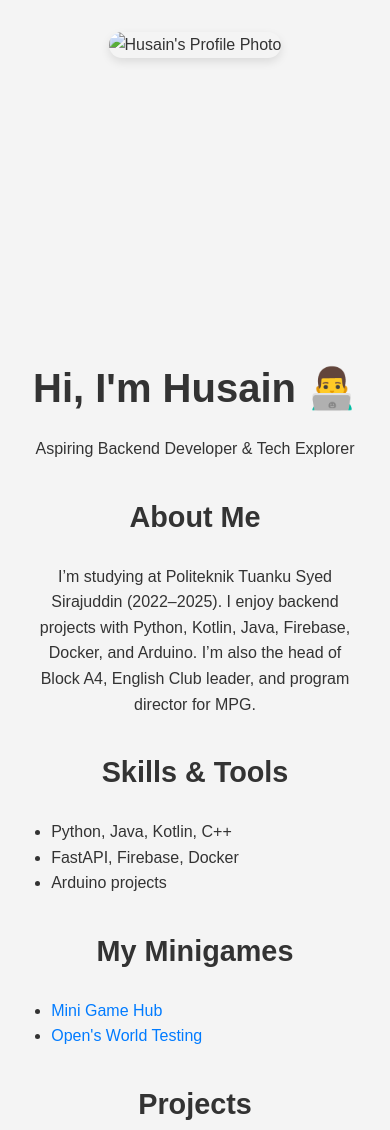
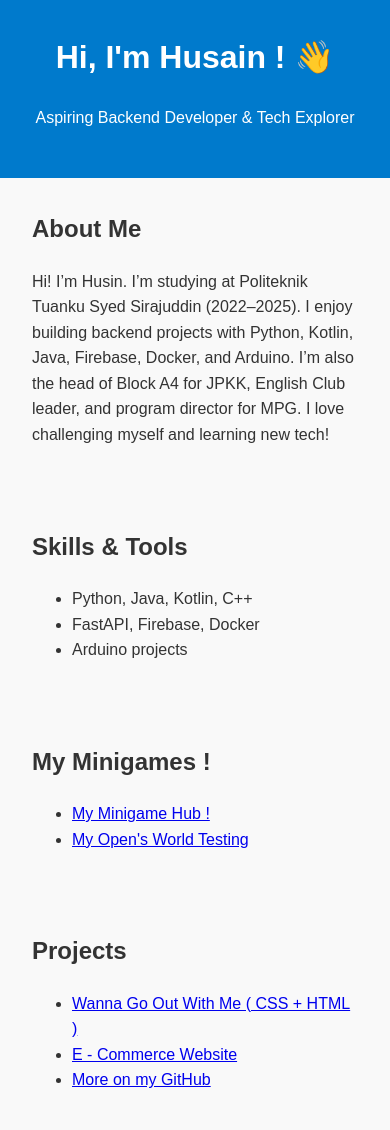
Before and after one commit to MuhdHusain/myself.github.io, a plain HTML site: page index.html in a window 390 px wide. Shown: the top 1130 px of the page. Drawn offline with Linux system fonts and the light colour scheme.

Commit message:
Update index.html

```diff
--- a/index.html
+++ b/index.html
@@ -4,117 +4,56 @@
   <meta charset="UTF-8" />
   <meta name="viewport" content="width=device-width, initial-scale=1.0"/>
   <title>Husin Hensem | Portfolio</title>
-  <link rel="stylesheet" href="style.css">
-  <style>
-    body {
-      margin: 0;
-      font-family: Arial, sans-serif;
-      background-color: #f4f4f4;
-      color: #333;
-    }
-
-    .container {
-      display: flex;
-      flex-wrap: wrap;
-      max-width: 1200px;
-      margin: 0 auto;
-      padding: 2rem;
-    }
-
-    .profile-pic {
-      flex: 1 1 300px;
-      max-width: 300px;
-      margin-right: 2rem;
-    }
-
-    .profile-pic img {
-      width: 100%;
-      border-radius: 20px;
-      box-shadow: 0 4px 10px rgba(0, 0, 0, 0.1);
-    }
-
-    .content {
-      flex: 2 1 600px;
-    }
-
-    h1 {
-      font-size: 2.5rem;
-      margin-bottom: 0.5rem;
-    }
-
-    h2 {
-      margin-top: 2rem;
-      font-size: 1.8rem;
-    }
-
-    ul {
-      padding-left: 1.2rem;
-    }
-
-    a {
-      color: #007bff;
-      text-decoration: none;
-    }
-
-    a:hover {
-      text-decoration: underline;
-    }
-
-    footer {
-      text-align: center;
-      margin-top: 4rem;
-      padding: 1rem;
-      background: #eee;
-      color: #666;
-    }
-
-    @media (max-width: 768px) {
-      .container {
-        flex-direction: column;
-        align-items: center;
-      }
-
-      .profile-pic {
-        margin-right: 0;
-        margin-bottom: 1.5rem;
-      }
-
-      .content {
-        text-align: center;
-      }
-
-      ul {
-        text-align: left;
-      }
-    }
-  </style>
+  <link rel="stylesheet" href="style.css" />
 </head>
 <body>
+  <header>
+    <h1>Hi, I'm Husain ! 👋</h1>
+    <p>Aspiring Backend Developer & Tech Explorer</p>
+  </header>
 
-  <div class="container">
-    <div class="profile-pic">
-      <img src="your-image.jpg" alt="Husain's Profile Photo" />
-    </div>
-    <div class="content">
-      <h1>Hi, I'm Husain 👨‍💻</h1>
-      <p>Aspiring Backend Developer & Tech Explorer</p>
+  <section id="about">
+    <h2>About Me</h2>
+    <p>Hi! I’m Husin. I’m studying at Politeknik Tuanku Syed Sirajuddin (2022–2025).
+      I enjoy building backend projects with Python, Kotlin, Java, Firebase, Docker, and Arduino.
+      I’m also the head of Block A4 for JPKK, English Club leader, and program director for MPG.
+      I love challenging myself and learning new tech!</p>
+  </section>
 
-      <h2>About Me</h2>
-      <p>I’m studying at Politeknik Tuanku Syed Sirajuddin (2022–2025). I enjoy backend projects with Python, Kotlin, Java, Firebase, Docker, and Arduino. I’m also the head of Block A4, English Club leader, and program director for MPG.</p>
-
+  <section id="skills">
     <h2>Skills & Tools</h2>
     <ul>
       <li>Python, Java, Kotlin, C++</li>
       <li>FastAPI, Firebase, Docker</li>
       <li>Arduino projects</li>
     </ul>
+  </section>
 
-      <h2>My Minigames</h2>
+   <section id="minigames">
+    <h2>My Minigames !</h2>
     <ul>
-        <li><a href="https://muhdhusain.github.io/mini-game.github.io/">Mini Game Hub</a></li>
-        <li><a href="https://muhdhusain.github.io/cool.github.io/">Open's World Testing</a></li>
+      <li><a href="https://muhdhusain.github.io/mini-game.github.io/">My Minigame Hub ! </a></li>
+      <li><a href="https://muhdhusain.github.io/cool.github.io/">My Open's World Testing</a></li>
     </ul>
+  </section>
 
+  <section id="projects">
     <h2>Projects</h2>
     <ul>
-        <li><a href="https://muhdhusain.github.io/testing
+      <li><a href="https://muhdhusain.github.io/testing.github.io/">Wanna Go Out With Me ( CSS + HTML ) </a></li>
+      <li><a href="https://muhdhusain.github.io/ecommerce.github.io/">E - Commerce Website </a></li>
+      <li><a href="https://github.com/MuhdHusain">More on my GitHub</a></li>
+    </ul>
+  </section>
+
+  <section id="contact">
+    <h2>Contact</h2>
+    <p>GitHub: <a href="https://github.com/MuhdHusain">github.com/MuhdHusain</a></p>
+    <p>Email: maulanahusin2004@gmail.com</p>
+  </section>
+
+  <footer>
+    <p>© 2025 Husin Hensem. All rights reserved.</p>
+  </footer>
+</body>
+</html>
```
Lines whose indentation alone changed are shown as unchanged.
